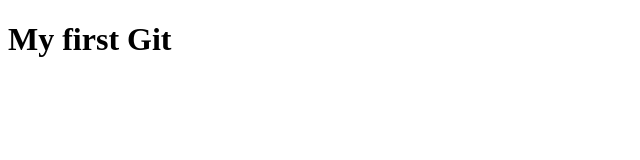
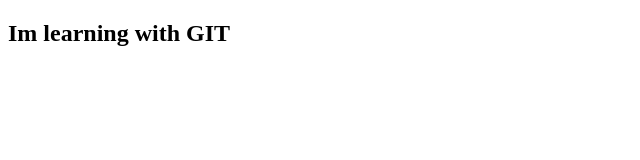
Before and after one commit to Sibongile26/food, a plain HTML site: page index.html in a window 1280 px wide. Shown: the whole page, without its empty margins (0-640 px from the left). Drawn offline with Linux system fonts and the light colour scheme.

Commit message:
I deleted h1

```diff
--- a/index.html
+++ b/index.html
@@ -7,6 +7,7 @@
     <title>Document</title>
 </head>
 <body>
-    <h1>My first Git</h1>
+
+    <h2>Im learning with GIT</h2>
 </body>
 </html>
```
